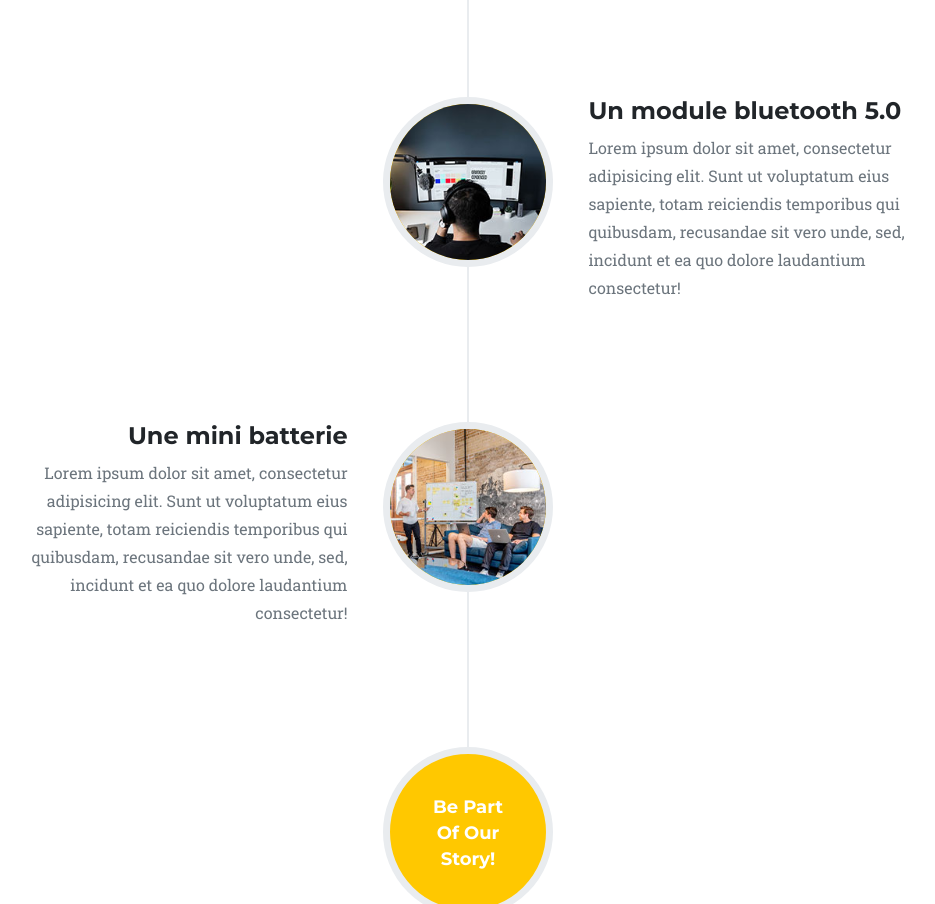
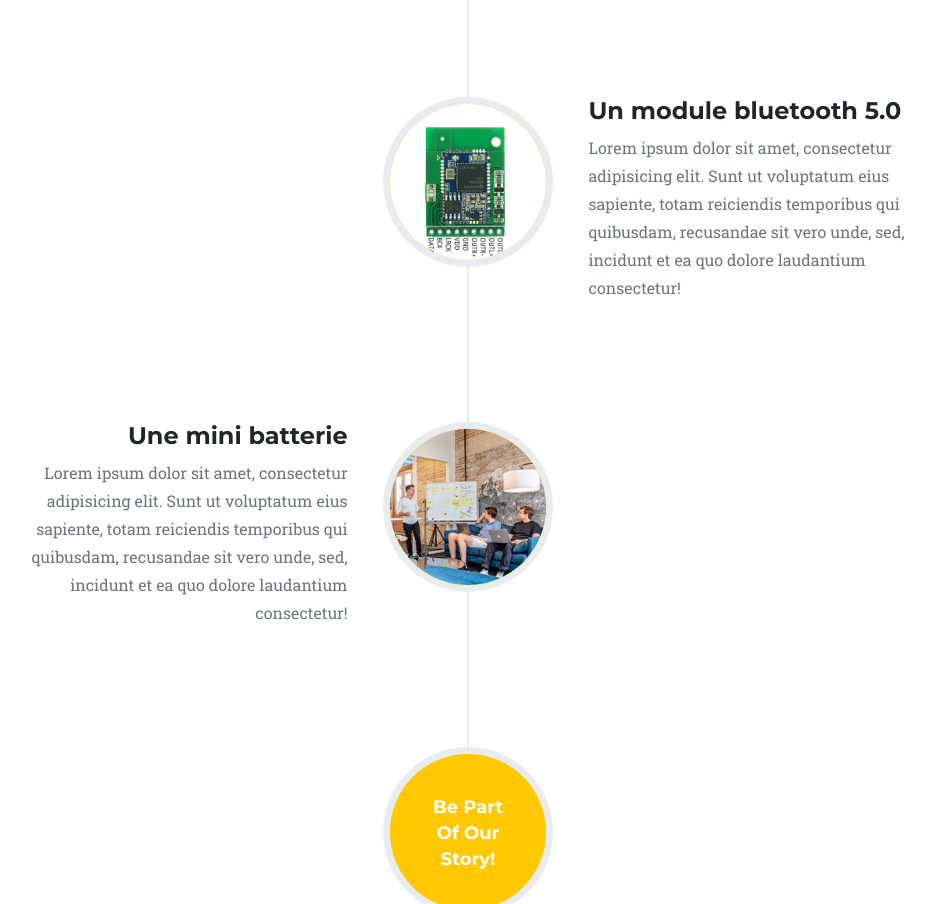
Before and after one commit to chevaley4u/site_unistorage, a plain HTML site: page index.html in a window 1280 px wide. Shown: the part 2616-3520 px from the top of the page, without its empty margins (172-1107 px from the left). Drawn offline with nearby package versions, Linux system fonts and the light colour scheme.

Commit message:
composants

```diff
--- a/index.html
+++ b/index.html
@@ -153,7 +153,7 @@
                         </div>
                     </li>
                     <li class="timeline-inverted">
-                        <div class="timeline-image"><img class="rounded-circle img-fluid" src="assets/img/about/2.jpg" alt="..." /></div>
+                        <div class="timeline-image"><img class="rounded-circle img-fluid" src="assets/img/bluetooth-5-0-core-module-module-for-qcc3008.jpg" alt="..." /></div>
                         <div class="timeline-panel">
                             <div class="timeline-heading">
 
```
Also changed, not shown: assets/img/bluetooth-5-0-core-module-module-for-qcc3008.jpg (added).
